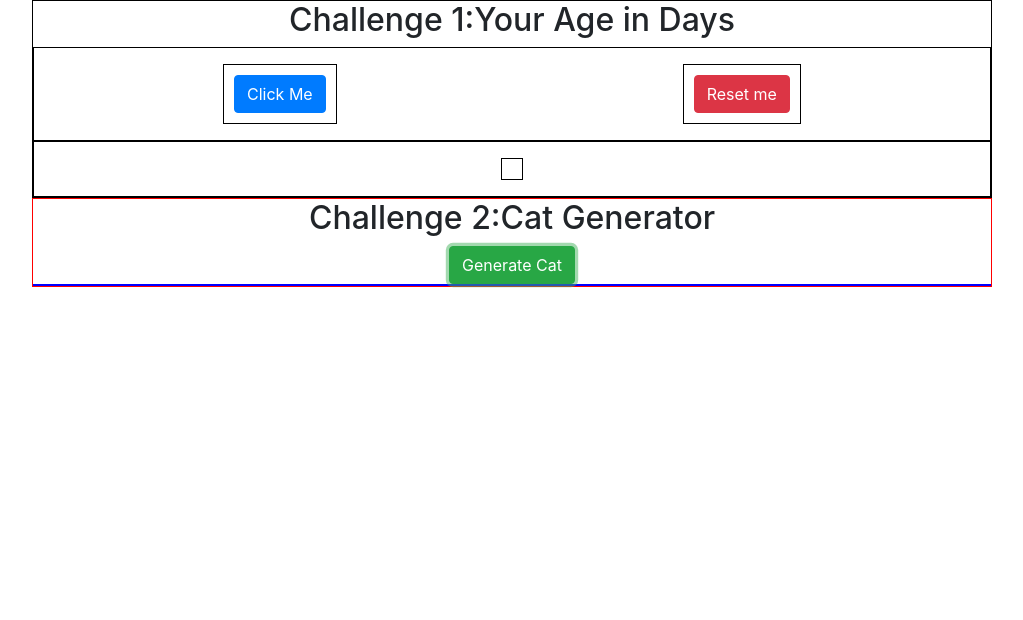
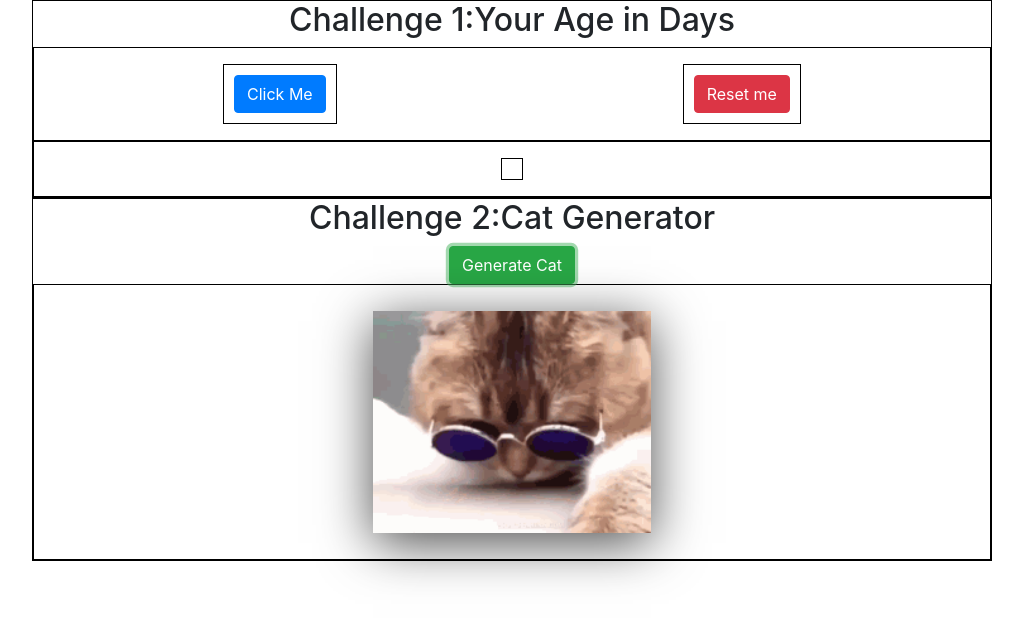
Before and after one commit to Sahitya777/jss-challenges, a plain HTML site: page index.html in a window 1280 px wide. Both pictures are taken after a click on the button "Generate Cat". Shown: the whole page, without its empty margins (128-1151 px from the left). Drawn offline with nearby package versions, Linux system fonts and the light colour scheme.

Commit message:
stage-2 completed!

```diff
--- a/css/style.css
+++ b/css/style.css
@@ -1,4 +1,4 @@
-.flex-box-container-1{
+.flex-box-container-1,.flex-box-container-2{
     border: 1px solid black;
     display: flex;
     padding: 1rem;
@@ -11,19 +11,16 @@
     align-items: center;
     padding: 10px;
 }
-.container-1{
+.container-1, .container-2{
     border: 1px solid black;
     margin: 0 auto;
     width: 75%;
     text-align: center;
 }
-.flex-box-container-2{
-    display: flex;
-    border: 1px solid blue;
+
+.flex-box-container-2 img{
+    width: 30%;
+    margin: 10px;
+    box-shadow: 0px 10px 50px rgba(0,0,0,0.7);
+
 }
-.container-2{
-    border: 1px solid red;
-    width: 75%;
-    text-align: center;
-    margin: 0 auto;
-}
--- a/index.html
+++ b/index.html
@@ -26,9 +26,8 @@
     </div>
     <div class="container-2">
         <h2>Challenge 2:Cat Generator</h2>
-        <button class="btn btn-success">Generate Cat</button>
-        <div class="flex-box-container-2">
-
+        <button class="btn btn-success" id="cat-gen-btn" onclick="generatecat()">Generate Cat</button>
+        <div class="flex-box-container-2" id="flex-cat-gen">
         </div>
     </div>
     <script src="js/script.js"></script>
--- a/js/script.js
+++ b/js/script.js
@@ -12,3 +12,9 @@ function ageindays(){
 function reset(){
     document.getElementById('ageindays').remove();
 }
+function generatecat(){
+    var image=document.createElement('img');
+    var div=document.getElementById('flex-cat-gen');
+    image.src="/images/cool-cat.gif";
+    div.appendChild(image);
+}
```
Also changed, not shown: images/cool-cat.gif (added).
